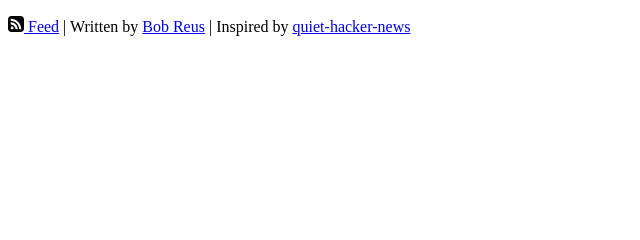
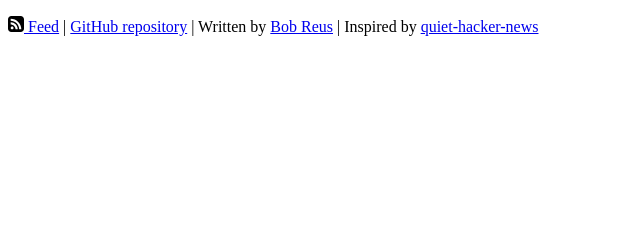
Before and after one commit to bob-reus/zenhn, a Python web app: template templates/index.html in a window 1280 px wide. Shown: the part 119-359 px from the top of the page, without its empty margins (0-640 px from the left). Run offline with Jinja, Linux system fonts and the light colour scheme; the template is opened without the code that fills it, so the values that code supplies are empty.

Commit message:
Add GitHub link

```diff
--- a/templates/index.html
+++ b/templates/index.html
@@ -49,13 +49,12 @@
         </div>
         <p>
             <a href="/feed/">
-              <svg xmlns="http://www.w3.org/2000/svg" width="16" height="16" viewBox="0 0 24 24"
-                   class="feed-icon">
-                  <path
-                          d="M19 0h-14c-2.761 0-5 2.239-5 5v14c0 2.761 2.239 5 5 5h14c2.762 0 5-2.239 5-5v-14c0-2.761-2.238-5-5-5zm-12.832 20c-1.197 0-2.168-.969-2.168-2.165s.971-2.165 2.168-2.165 2.167.969 2.167 2.165-.97 2.165-2.167 2.165zm5.18 0c-.041-4.029-3.314-7.298-7.348-7.339v-3.207c5.814.041 10.518 4.739 10.561 10.546h-3.213zm5.441 0c-.021-7.063-5.736-12.761-12.789-12.792v-3.208c8.83.031 15.98 7.179 16 16h-3.211z"></path>
+                <svg xmlns="http://www.w3.org/2000/svg" width="16" height="16" viewBox="0 0 24 24" class="feed-icon">
+                    <path d="M19 0h-14c-2.761 0-5 2.239-5 5v14c0 2.761 2.239 5 5 5h14c2.762 0 5-2.239 5-5v-14c0-2.761-2.238-5-5-5zm-12.832 20c-1.197 0-2.168-.969-2.168-2.165s.971-2.165 2.168-2.165 2.167.969 2.167 2.165-.97 2.165-2.167 2.165zm5.18 0c-.041-4.029-3.314-7.298-7.348-7.339v-3.207c5.814.041 10.518 4.739 10.561 10.546h-3.213zm5.441 0c-.021-7.063-5.736-12.761-12.789-12.792v-3.208c8.83.031 15.98 7.179 16 16h-3.211z"></path>
                 </svg>
                 Feed</a>
-          | Written by <a href="https://bobre.us" target="_blank">Bob Reus</a>
+            | <a href="https://github.com/bob-reus/zenhn" target="_blank">GitHub repository</a>
+            | Written by <a href="https://www.bobre.us" target="_blank">Bob Reus</a>
             | Inspired by <a href="https://github.com/aaronellington/quiet-hacker-news/" target="_blank">quiet-hacker-news</a>
         </p>
     </div>
```
Lines whose indentation alone changed are shown as unchanged.
